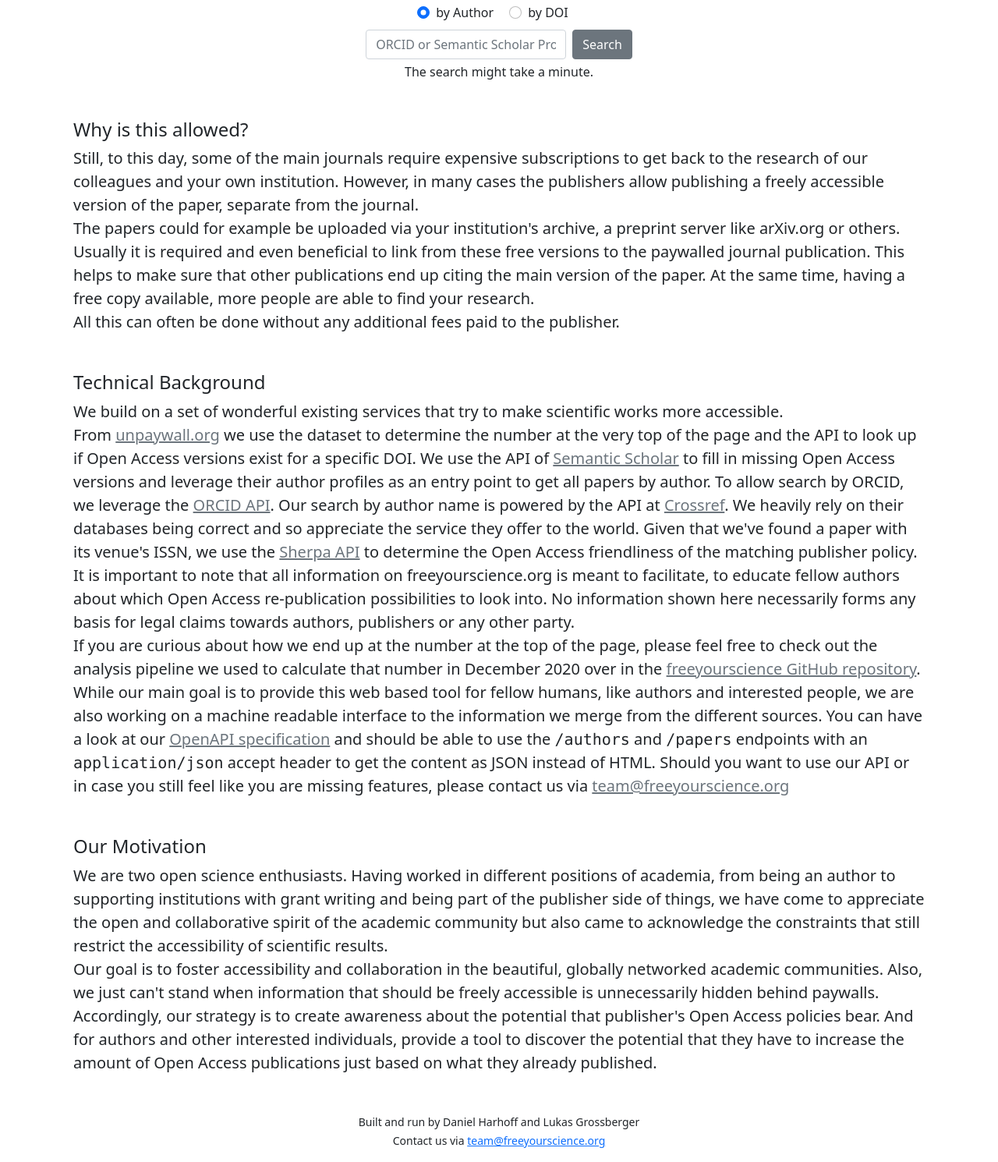
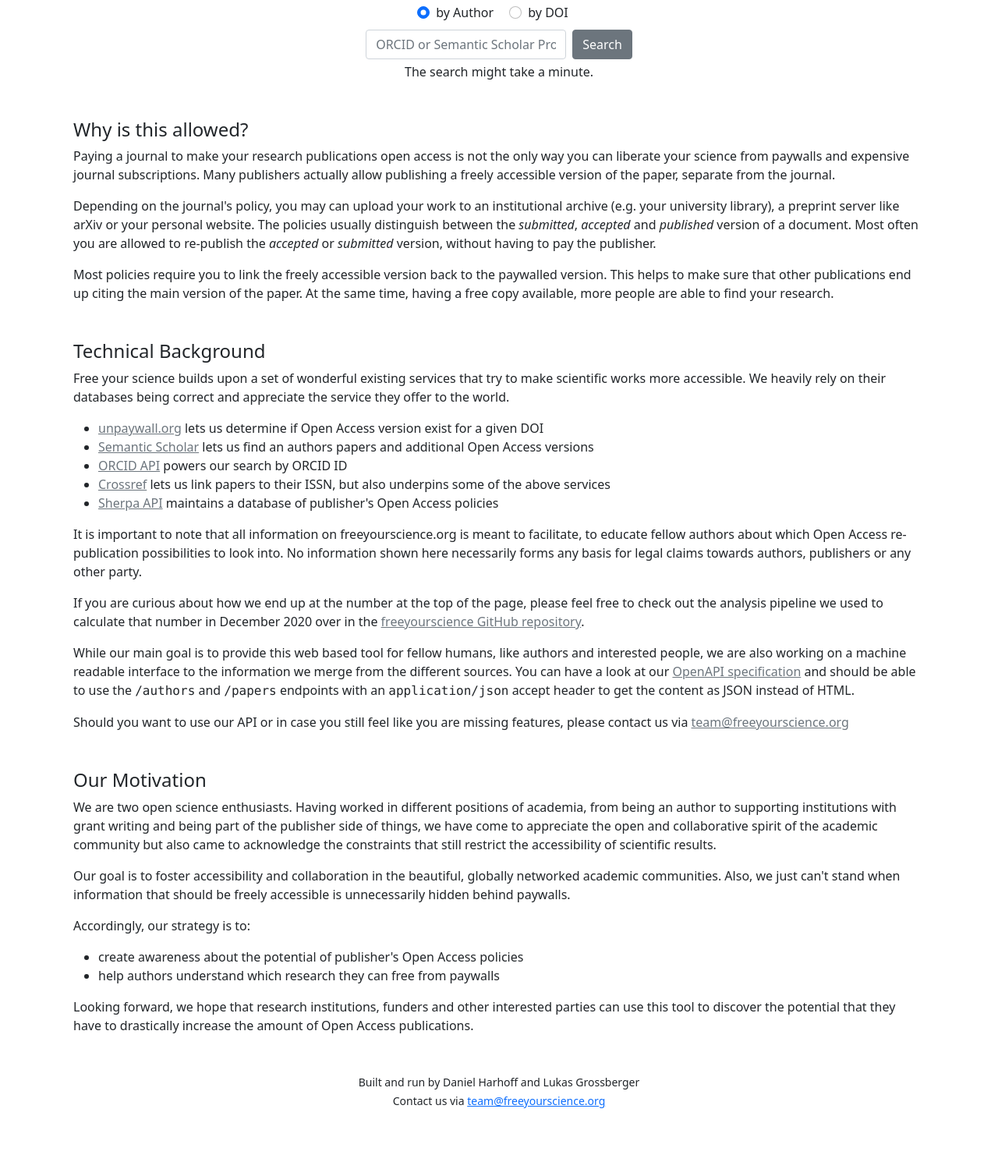
Before and after one commit to freeyourscience/freeyourscience, a FastAPI app: page / in a window 1280 px wide. Shown: the part 254-1744 px from the top of the page at 78% size. After the commit the page ends 1675 px from the top, so only its background shows below. Run offline with FastAPI, Linux system fonts and the light colour scheme.

Commit message:
slight rewording, p instead of br on landing page #14

```diff
--- a/fyscience/templates/landing_page.html
+++ b/fyscience/templates/landing_page.html
@@ -51,30 +51,19 @@
 			<h2 class="fs-4">
 				Why is this allowed?
 			</h2>
-			<p class="fs-5">
-				{#
-				- contrast expectation
-				- allowed to re-publish
-				- re-publish in free archives / locations
-				- open access works separate from the journals (but with consent/conditions); directly linked to
-				original
-				pub,
-				citations stay, but more accessible to the world
-				- often no cost
-				#}
-				Still, to this day, some of the main journals require expensive subscriptions to get back to the
-				research of our colleagues and your own institution.
-				However, in many cases the publishers allow publishing a freely accessible version of the paper,
-				separate from the journal.
-				<br />
-				The papers could for example be uploaded via your institution's archive, a preprint server like
-				arXiv.org or others.
-				Usually it is required and even beneficial to link from these free versions to the paywalled journal
-				publication.
+			<p>
+				Paying a journal to make your research publications open access is not the only way you can liberate your science from paywalls and expensive journal subscriptions.
+				Many publishers actually allow publishing a freely accessible version of the paper, separate from the journal.
+			</p>
+			<p>
+				Depending on the journal's policy, you may can upload your work to an institutional archive (e.g. your university library), a preprint server like arXiv or your personal website.
+				The policies usually distinguish between the <em>submitted</em>, <em>accepted</em> and <em>published</em> version of a document.
+				Most often you are allowed to re-publish the <em>accepted</em> or <em>submitted</em> version, without having to pay the publisher.
+			</p>
+			<p>
+				Most policies require you to link the freely accessible version back to the paywalled version.
 				This helps to make sure that other publications end up citing the main version of the paper.
 				At the same time, having a free copy available, more people are able to find your research.
-				<br />
-				All this can often be done without any additional fees paid to the publisher.
 			</p>
 		</section>
 
@@ -82,7 +71,6 @@
 			<h2 class="fs-4">
 				Technical Background
 			</h2>
-			<p class="fs-5">
 			{# TODO: Ask if we can use logos of our data partners.
 			- existing services, amazing
 			- combine existing information
@@ -91,34 +79,38 @@
 			- offer this page, but also work on a machine readable interface to give back to open science api
 			ecosystem
 			#}
-				We build on a set of wonderful existing services that try to make scientific works more accessible.
-				<br />
-				From <a href="https://unpaywall.org/" target="_blank" class="link-secondary">unpaywall.org</a>
-				we use the dataset to determine the number at the very top of the page and the API to look up if Open
-				Access versions exist for a specific DOI.
-				We use the API of
-				<a href="https://www.semanticscholar.org/" target="_blank" class="link-secondary">Semantic Scholar</a>
-				to fill in missing Open Access versions and leverage their author profiles as an entry point to get all
-				papers by author.
-				To allow search by ORCID, we leverage the
-				<a href="https://members.orcid.org/api" target="_blank" class="link-secondary">ORCID API</a>.
-				Our search by author name is powered by the API at
-				<a href="https://www.crossref.org/" target="_blank" class="link-secondary">Crossref</a>.
-				We heavily rely on their databases being correct and so appreciate the service they offer to the world.
-				Given that we've found a paper with its venue's ISSN, we use the
-				<a href="https://v2.sherpa.ac.uk/" target="_blank" class="link-secondary">Sherpa API</a>
-				to determine the Open Access friendliness of the matching publisher policy.
-				<br />
-				It is important to note that all information on freeyourscience.org is meant to facilitate, to educate
-				fellow authors about which Open Access re-publication possibilities to look into.
-				No information shown here necessarily forms any basis for legal claims towards authors, publishers or
-				any other party.
-				<br />
+			<p>
+				Free your science builds upon a set of wonderful existing services that try to make scientific works more accessible.
+				We heavily rely on their databases being correct and appreciate the service they offer to the world.
+			</p>
+			<ul>
+				<li>
+					<a href="https://unpaywall.org/" target="_blank" class="link-secondary">unpaywall.org</a> lets us determine if Open Access version exist for a given DOI
+				</li>
+				<li>
+					<a href="https://www.semanticscholar.org/" target="_blank" class="link-secondary">Semantic Scholar</a> lets us find an authors papers and additional Open Access versions
+				</li>
+				<li>
+					<a href="https://members.orcid.org/api" target="_blank" class="link-secondary">ORCID API</a> powers our search by ORCID ID
+				</li>
+				<li>
+					<a href="https://www.crossref.org/" target="_blank" class="link-secondary">Crossref</a> lets us link papers to their ISSN, but also underpins some of the above services
+				</li>
+				<li>
+					<a href="https://v2.sherpa.ac.uk/" target="_blank" class="link-secondary">Sherpa API</a> maintains a database of publisher's Open Access policies
+				</li>
+			</ul>
+			<p>
+				It is important to note that all information on freeyourscience.org is meant to facilitate, to educate fellow authors about which Open Access re-publication possibilities to look into.
+				No information shown here necessarily forms any basis for legal claims towards authors, publishers or any other party.
+			</p>
+			<p>
 				If you are curious about how we end up at the number at the top of the page, please feel free to check
 				out the analysis pipeline we used to calculate that number in December 2020 over in the
 				<a href="https://github.com/freeyourscience/fyscience-app" target="_blank" class="link-secondary">
 					freeyourscience GitHub repository</a>.
-				<br />
+			</p>
+			<p>
 				While our main goal is to provide this web based tool for fellow humans, like authors and interested
 				people, we are also working on a machine readable interface to the information we merge from the
 				different sources.
@@ -128,6 +120,8 @@
 				<span class="font-monospace">/papers</span> endpoints with an
 				<span class="font-monospace">application/json</span> accept header to get the content as JSON instead of
 				HTML.
+			</p>
+			<p>
 				Should you want to use our API or in case you still feel like you are missing features, please contact
 				us via <a href="mailto:team@freeyourscience.org" class="link-secondary">team@freeyourscience.org</a>
 			</p>
@@ -137,7 +131,6 @@
 			<h2 class="fs-4">
 				Our Motivation
 			</h2>
-			<p class="fs-5">
 			{#
 			- background:
 			-- enjoy collaborative spirit of globally networked academic communities
@@ -150,18 +143,26 @@
 			- for institutions:
 			-- call us
 			#}
+			<p>
 				We are two open science enthusiasts. Having worked in different positions of academia, from being an
 				author to supporting institutions with grant writing and being part of the publisher side of things, we
 				have come to appreciate the open and collaborative spirit of the academic community but also came to
-				acknowledge the constraints that still restrict the accessibility of scientific results.<br />
+				acknowledge the constraints that still restrict the accessibility of scientific results.
+			</p>
+			<p>
 				Our goal is to foster accessibility and collaboration in the beautiful, globally networked academic
 				communities.
 				Also, we just can't stand when information that should be freely accessible is unnecessarily hidden
-				behind paywalls.<br />
-				Accordingly, our strategy is to create awareness about the potential that publisher's Open Access
-				policies bear.
-				And for authors and other interested individuals, provide a tool to discover the potential that they
-				have to increase the amount of Open Access publications just based on what they already published.
+				behind paywalls.
+			</p>
+			<p>
+				Accordingly, our strategy is to:
+				<ul>
+					<li>create awareness about the potential of publisher's Open Access policies</li>
+					<li>help authors understand which research they can free from paywalls</li>
+				</ul>
+		  <p>
+				Looking forward, we hope that research institutions, funders and other interested parties can use this tool to discover the potential that they have to drastically increase the amount of Open Access publications.
 			</p>
 		</section>
 	</main>
```
Lines whose indentation alone changed are shown as unchanged.
